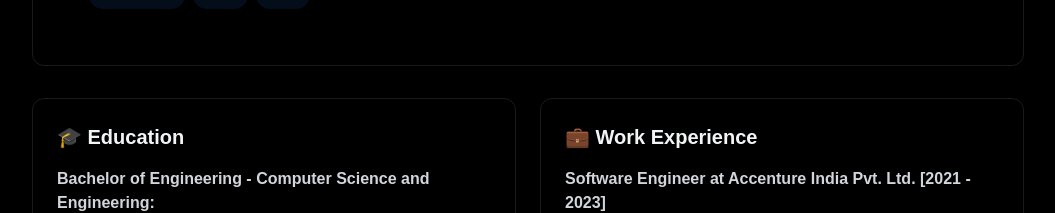
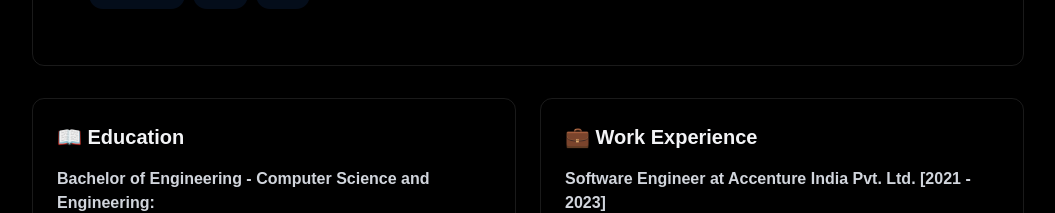
Before and after one commit to SriVarsha99/portfolio, a React (Vite) app: page / in a window 1280 px wide. Shown: the part 1420-1633 px from the top of the page, without its empty margins (112-1167 px from the left). Built offline with nearby package versions, Linux system fonts and the light colour scheme; a web font is replaced by a local one.

Commit message:
Update Education

```diff
--- a/src/components/sections/About.jsx
+++ b/src/components/sections/About.jsx
@@ -79,7 +79,7 @@ export const About = () => {
             <div className="grid grid-cols-1 grid-cols-2 gap-6 mt-8">
                 <div className="p-6 rounded-xl border-white/10 border hover:-translate-y-1 transition-all">
                             <h3 className="text-xl font-bold mb-4">
-                              🎓 Education
+                            📖 Education
                             </h3>
                             <div className="space-y-4 text-gray-300">
                                 <div>
```
